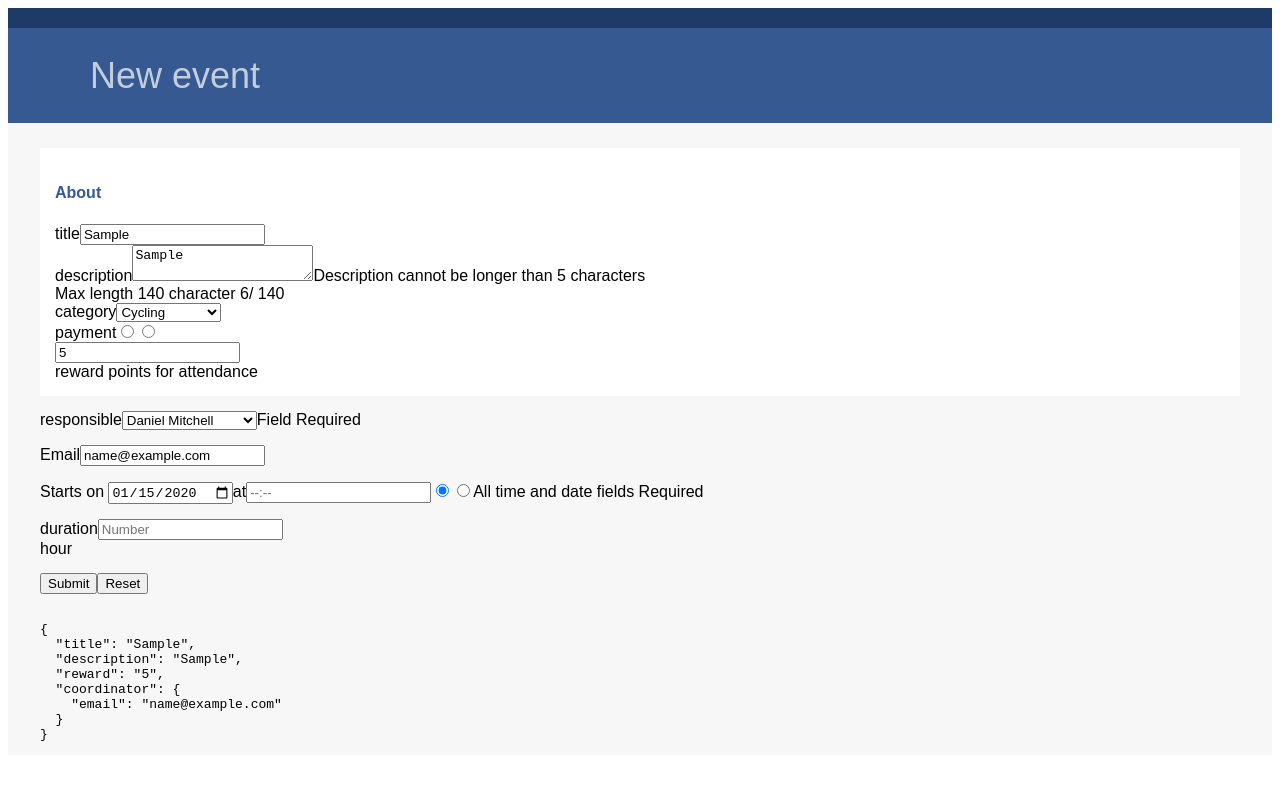
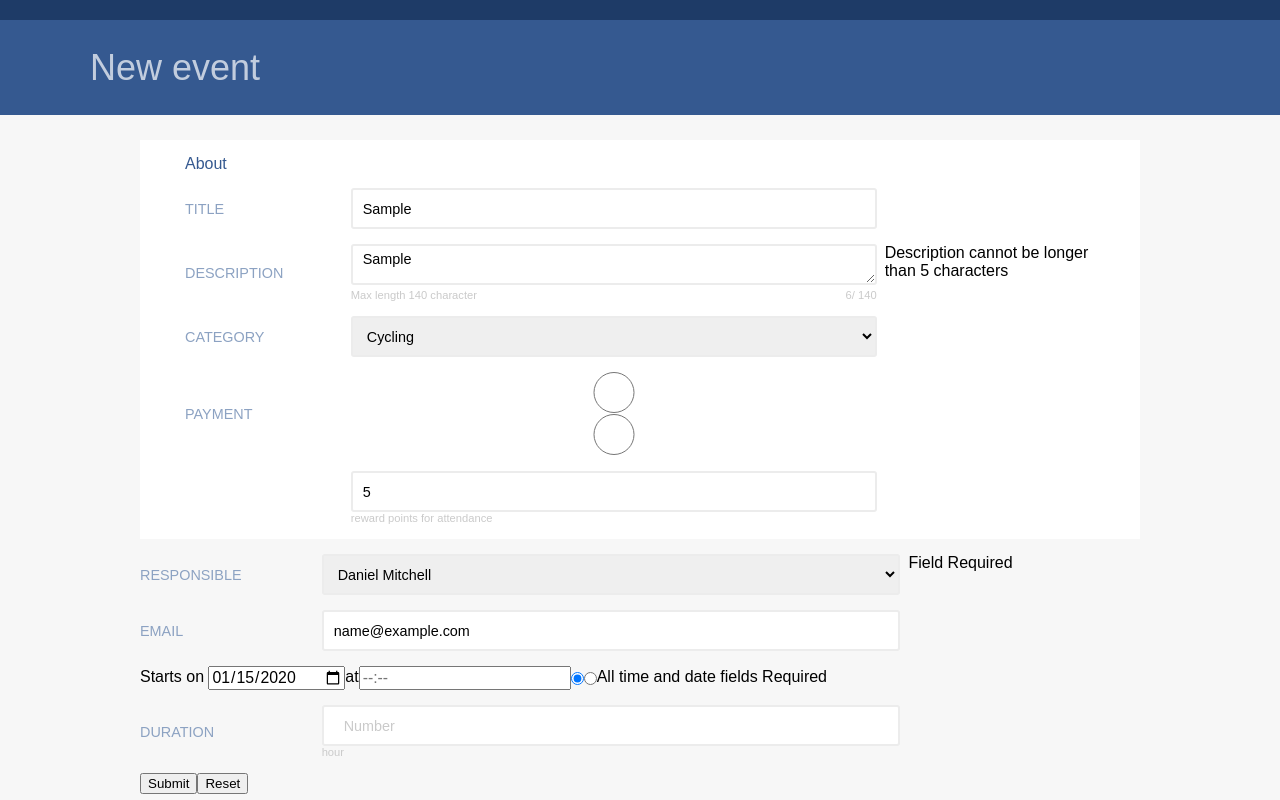
Before and after one commit to morawskiOZ/Monterail_Task, a React (Create React App) app: page / in a window 1280 px wide. Both pictures are taken after typing "Sample", "Sample", "5", "name@example.com", "2020-01-15", "5551234" into the empty fields and a click on the button "Submit". Shown: the top 800 px of the page. Built offline with nearby package versions, Linux system fonts and the light colour scheme.

Commit message:
add color vars and reset css

```diff
--- a/src/components/App/App.scss
+++ b/src/components/App/App.scss
@@ -1,8 +1,10 @@
 @import "../../style/variables";
+@import "../../style/reset";
 
 // TODO: add fonts
 
 .App {
+  box-sizing: border-box;
   font-family: Arial, Helvetica, sans-serif;
   background-color: $main_background_color;
 }
--- a/src/components/MainForm/FormBlock/FormBlock.scss
+++ b/src/components/MainForm/FormBlock/FormBlock.scss
@@ -1,8 +1,10 @@
 @import "../../../style/variables";
 
 .FormBlock {
-  padding: 15px;
+  padding: 15px 45px 15px 45px;
   background-color: $form_background_color;
+  display: grid;
+  grid-gap: 15px;
   &-title {
     color: $main_blue
   }
--- a/src/components/MainForm/FormBlock/FormBlock.tsx
+++ b/src/components/MainForm/FormBlock/FormBlock.tsx
@@ -1,12 +1,21 @@
 import "./FormBlock.scss"
 
-import React, { ReactElement } from 'react'
+import React, { ReactElement } from "react"
 
-const FormBlock = ({children, title}: {children: any, title: string}): ReactElement => {
+const FormBlock = ({
+  children,
+  title
+}: {
+  children: any
+  title: string
+}): ReactElement => {
   return (
     <div className="FormBlock">
-      <h4 className="FormBlock-title">{title}</h4>
-      <div className="FormBlock-line"></div>
+      <h4 className="FormBlock-title">
+        {title}
+        <div className="FormBlock-line" />
+      </h4>
+
       {children}
     </div>
   )
--- a/src/components/MainForm/FormInput/FormInput.scss
+++ b/src/components/MainForm/FormInput/FormInput.scss
@@ -0,0 +1,45 @@
+@import "../../../style/variables";
+
+.FormInput {
+  display: grid;
+  grid-template-columns: 3fr 10fr 4fr;
+  grid-gap: 8px;
+  &-label {
+    text-transform: uppercase;
+    display: grid;
+    align-content: center;
+    font-size: 0.9rem;
+    color: $weak_blue;
+
+  }
+  &--firstRow {
+    grid-column: 1;
+  }
+  &--secondRow {
+    grid-column: 2;
+  }
+  &--thirdRow {
+    grid-column: 3;
+  }
+  &-descriptionRow {
+    display: grid;
+    grid-template-columns: auto auto;
+    justify-content: space-between;
+    color: $placeholder_color;
+    font-size: 0.7rem;
+
+  }
+  &-input {
+    height: 41px;
+    width: 100%;
+    border: 2px solid $main_border_color;
+    border-radius: 3px;
+    padding: 5px 10px 5px 10px;
+    font-size: 0.9rem;
+    &::placeholder {
+      color: $placeholder_color;
+    padding: 5px 10px 5px 10px;
+
+    }
+  }
+}
--- a/src/components/MainForm/FormInput/FormInput.tsx
+++ b/src/components/MainForm/FormInput/FormInput.tsx
@@ -4,28 +4,8 @@ import { composeValidators } from "helpers/components/MainForm/formValidation"
 import { parseInput } from "helpers/components/MainForm/inputParser"
 import React from "react"
 import { Field } from "react-final-form"
-import { InputNames, InputTypes } from "ts/FormInput/FormInput_enum"
+import { FormInputProps } from "ts/FormInput/FormInputs_interface"
 import "./FormInput.scss"
-
-export interface SelectOption {
-  id: number
-  name: string
-  lastname?: string
-}
-
-export interface FormInputProps {
-  name: InputNames
-  type: InputTypes
-  placeholder?: string
-  label?: string
-  values?: any
-  description?: string
-  counter?: boolean
-  maxLength?: number
-  options?: SelectOption[]
-  elements?: any
-  condition?: any
-}
 
 const FormInput = ({ ...props }: FormInputProps) => {
   const {
@@ -55,10 +35,10 @@ const FormInput = ({ ...props }: FormInputProps) => {
           const inputToRender = assignElement(props, input)
 
           return (
-            <div>
-              <label>{label}</label>
+            <div className="FormInput">
+              <label className="FormInput--firstRow FormInput-label">{label}</label>
+              <div className="FormInput--secondRow">
                 {inputToRender}
-              {meta.error && meta.touched && <span>{meta.error}</span>}
                 {description && inputToRender && (
                   <div className="FormInput-descriptionRow">
                     <span> {description} </span>
@@ -70,6 +50,10 @@ const FormInput = ({ ...props }: FormInputProps) => {
                   </div>
                 )}
               </div>
+              <div className="FormInput--thirdRow">
+                {meta.error && meta.touched && <span>{meta.error}</span>}
+              </div>
+            </div>
           )
         }}
       </Field>
--- a/src/components/MainForm/MainForm.scss
+++ b/src/components/MainForm/MainForm.scss
@@ -1,10 +1,11 @@
 .MainForm {
   margin: 0 auto;
-  max-width: 1200px;
+  max-width: 1000px;
   // background-color: #F7F7F7;
   &-form {
     display: grid;
     grid-gap: 15px;
     margin-top: 25px;
   }
+
 }
--- /dev/null
+++ b/src/helpers/components/MainForm/assignClassName.ts
@@ -0,0 +1,24 @@
+import { InputNames } from "ts/FormInput/FormInput_enum"
+
+export const assignClassName = (name: InputNames): string => {
+  const defaultClassName = "FormInput-input"
+  const classNames: string[] = [defaultClassName]
+  switch (name) {
+    case InputNames.DESCRIPTION:
+      classNames.push(defaultClassName + "--textarea")
+      break
+    case InputNames.CATEGORY_ID:
+    case InputNames.COORDINATOR_ID:
+      classNames.push(defaultClassName + "--select")
+      break
+    case InputNames.PAID_EVENT:
+      classNames.push(defaultClassName + "--radio")
+      break
+    case InputNames.DURATION:
+    case InputNames.REWARD:
+    case InputNames.EVENT_FEE:
+      classNames.push(defaultClassName + "--small")
+      break
+  }
+  return classNames.join(" ")
+}
--- a/src/helpers/components/MainForm/assignElement.tsx
+++ b/src/helpers/components/MainForm/assignElement.tsx
@@ -1,6 +1,7 @@
 import React from "react"
-import { SelectOption } from "components/MainForm/FormInput/FormInput"
 import { InputNames } from "ts/FormInput/FormInput_enum";
+import { SelectOption } from "ts/FormInput/FormInputs_interface";
+import { assignClassName } from "./assignClassName";
 
 export const assignElement = (props, input) => {
   const {
@@ -18,10 +19,10 @@ export const assignElement = (props, input) => {
   } = props
   switch (name) {
     case InputNames.DESCRIPTION:
-      return <textarea {...input} placeholder={placeholder} />
+      return <textarea {...input} placeholder={placeholder} className={assignClassName(name)}/>
     case InputNames.CATEGORY_ID:
       return (
-        <select {...input} placeholder={placeholder}>
+        <select {...input} placeholder={placeholder} className={assignClassName(name)}>
           {options.map((option: SelectOption) => {
             return (
               <option value={option.id} key={option.id} id={`${option.id}`}>
@@ -33,7 +34,7 @@ export const assignElement = (props, input) => {
       )
     case InputNames.COORDINATOR_ID:
       return (
-        <select {...input}>
+        <select {...input} className={assignClassName(name)}>
           {options.map((option: SelectOption) => {
             return (
               <option value={option.id} key={option.id} id={`${option.id}`}>
@@ -54,6 +55,7 @@ export const assignElement = (props, input) => {
             value={element.value}
             key={element.label}
             checked={element.value === values.paid_event}
+            className={assignClassName(name)}
           />
         )
       })
@@ -66,14 +68,15 @@ export const assignElement = (props, input) => {
           label={label}
           value={input.value ? input.value / 60 : input.value}
           placeholder={placeholder}
+          className={assignClassName(name)}
         />
       )
     case InputNames.EVENT_FEE:
       if (values[condition]) {
-        return <input {...input} type={type} placeholder={placeholder} />
+        return <input {...input} type={type} placeholder={placeholder} className={assignClassName(name)}/>
       }
       return
     default:
-      return <input {...input} type={type} placeholder={placeholder} />
+      return <input {...input} type={type} placeholder={placeholder} className={assignClassName(name)}/>
   }
 }
--- /dev/null
+++ b/src/style/_reset.scss
@@ -0,0 +1,138 @@
+/*
+	HTML5 Reset :: style.css
+	----------------------------------------------------------
+	We have learned much from/been inspired by/taken code where offered from:
+	Eric Meyer					:: http://meyerweb.com
+	HTML5 Doctor				:: http://html5doctor.com
+	and the HTML5 Boilerplate	:: http://html5boilerplate.com
+-------------------------------------------------------------------------------*/
+
+/* Let's default this puppy out
+-------------------------------------------------------------------------------*/
+
+html, body, body div, span, object, iframe, h1, h2, h3, h4, h5, h6, p, blockquote, pre, abbr, address, cite, code, del, dfn, em, img, ins, kbd, q, samp, small, strong, sub, sup, var, b, i, dl, dt, dd, ol, ul, li, fieldset, form, label, legend, table, caption, tbody, tfoot, thead, tr, th, td, article, aside, figure, footer, header, menu, nav, section, time, mark, audio, video, details, summary {
+	margin: 0;
+	padding: 0;
+	border: 0;
+	font-size: 100%;
+	font-weight: normal;
+	vertical-align: baseline;
+	background: transparent;
+}
+
+main, article, aside, figure, footer, header, nav, section, details, summary {display: block;}
+
+/* Handle box-sizing while better addressing child elements:
+   http://css-tricks.com/inheriting-box-sizing-probably-slightly-better-best-practice/ */
+html {
+	box-sizing: border-box;
+}
+
+*,
+*:before,
+*:after {
+	box-sizing: inherit;
+}
+
+/* consider resetting the default cursor: https://gist.github.com/murtaugh/5247154 */
+
+/* Responsive images and other embedded objects */
+/* if you don't have full control over `img` tags (if you have to overcome attributes), consider adding height: auto */
+img,
+object,
+embed {max-width: 100%;}
+
+/*
+   Note: keeping IMG here will cause problems if you're using foreground images as sprites.
+	In fact, it *will* cause problems with Google Maps' controls at small size.
+	If this is the case for you, try uncommenting the following:
+#map img {
+		max-width: none;
+}
+*/
+
+/* force a vertical scrollbar to prevent a jumpy page */
+html {overflow-y: scroll;}
+
+/* we use a lot of ULs that aren't bulleted.
+	you'll have to restore the bullets within content,
+	which is fine because they're probably customized anyway */
+ul {list-style: none;}
+
+blockquote, q {quotes: none;}
+
+blockquote:before,
+blockquote:after,
+q:before,
+q:after {content: ''; content: none;}
+
+a {margin: 0; padding: 0; font-size: 100%; vertical-align: baseline; background: transparent;}
+
+del {text-decoration: line-through;}
+
+abbr[title], dfn[title] {border-bottom: 1px dotted #000; cursor: help;}
+
+/* tables still need cellspacing="0" in the markup */
+table {border-collapse: separate; border-spacing: 0;}
+th {font-weight: bold; vertical-align: bottom;}
+td {font-weight: normal; vertical-align: top;}
+
+hr {display: block; height: 1px; border: 0; border-top: 1px solid #ccc; margin: 1em 0; padding: 0;}
+
+input, select {vertical-align: middle;}
+
+pre {
+    white-space: pre; /* CSS2 */
+    white-space: pre-wrap; /* CSS 2.1 */
+    white-space: pre-line; /* CSS 3 (and 2.1 as well, actually) */
+    word-wrap: break-word; /* IE */
+}
+
+input[type="radio"] {vertical-align: text-bottom;}
+input[type="checkbox"] {vertical-align: bottom;}
+.ie7 input[type="checkbox"] {vertical-align: baseline;}
+.ie6 input {vertical-align: text-bottom;}
+
+select, input, textarea {font: 99% sans-serif;}
+
+table {font-size: inherit; font: 100%;}
+
+small {font-size: 85%;}
+
+strong {font-weight: bold;}
+
+td, td img {vertical-align: top;}
+
+/* Make sure sup and sub don't mess with your line-heights http://gist.github.com/413930 */
+sub, sup {font-size: 75%; line-height: 0; position: relative;}
+sup {top: -0.5em;}
+sub {bottom: -0.25em;}
+
+/* standardize any monospaced elements */
+pre, code, kbd, samp {font-family: monospace, sans-serif;}
+
+/* hand cursor on clickable elements */
+.clickable,
+label,
+input[type=button],
+input[type=submit],
+input[type=file],
+button {cursor: pointer;}
+
+/* Webkit browsers add a 2px margin outside the chrome of form elements */
+button, input, select, textarea {margin: 0;}
+
+/* make buttons play nice in IE */
+button,
+input[type=button] {width: auto; overflow: visible;}
+
+/* scale images in IE7 more attractively */
+.ie7 img {-ms-interpolation-mode: bicubic;}
+
+/* prevent BG image flicker upon hover
+   (commented out as usage is rare, and the filter syntax messes with some pre-processors)
+.ie6 html {filter: expression(document.execCommand("BackgroundImageCache", false, true));}
+*/
+
+/* let's clear some floats */
+.clearfix:after { content: " "; display: block; clear: both; }
--- a/src/style/_variables.scss
+++ b/src/style/_variables.scss
@@ -1,8 +1,12 @@
 // Colours
 $main_blue: #355990;
 $secondary_blue: #1e3b67;
+$weak_blue: #8CA2C2;
 $white_opacity: rgba(255, 255, 255, 0.7);
 $main_background_color:#F7F7F7;
 $form_background_color: #fff;
+$main_border_color: #ececec;
+$placeholder_color: #cacaca;;
+
 // Header
 $header_height: 20px;
--- a/src/ts/FormInput/FormInput_enum.ts
+++ b/src/ts/FormInput/FormInput_enum.ts
@@ -7,7 +7,8 @@ export enum InputNames {
   COORDINATOR_EMAIL = "coordinator.email",
   COORDINATOR_ID = "coordinator.id",
   DURATION = "duration",
-  DATE = "date"
+  DATE = "date",
+  REWARD = "reward"
 }
 export enum InputTypes {
   TEXT = "text",
--- /dev/null
+++ b/src/ts/FormInput/FormInputs_interface.ts
@@ -0,0 +1,21 @@
+import { InputNames, InputTypes } from "./FormInput_enum";
+
+export interface SelectOption {
+  id: number
+  name: string
+  lastname?: string
+}
+
+export interface FormInputProps {
+  name: InputNames
+  type: InputTypes
+  placeholder?: string
+  label?: string
+  values?: any
+  description?: string
+  counter?: boolean
+  maxLength?: number
+  options?: SelectOption[]
+  elements?: any
+  condition?: any
+}
```
Lines whose indentation alone changed are shown as unchanged.
